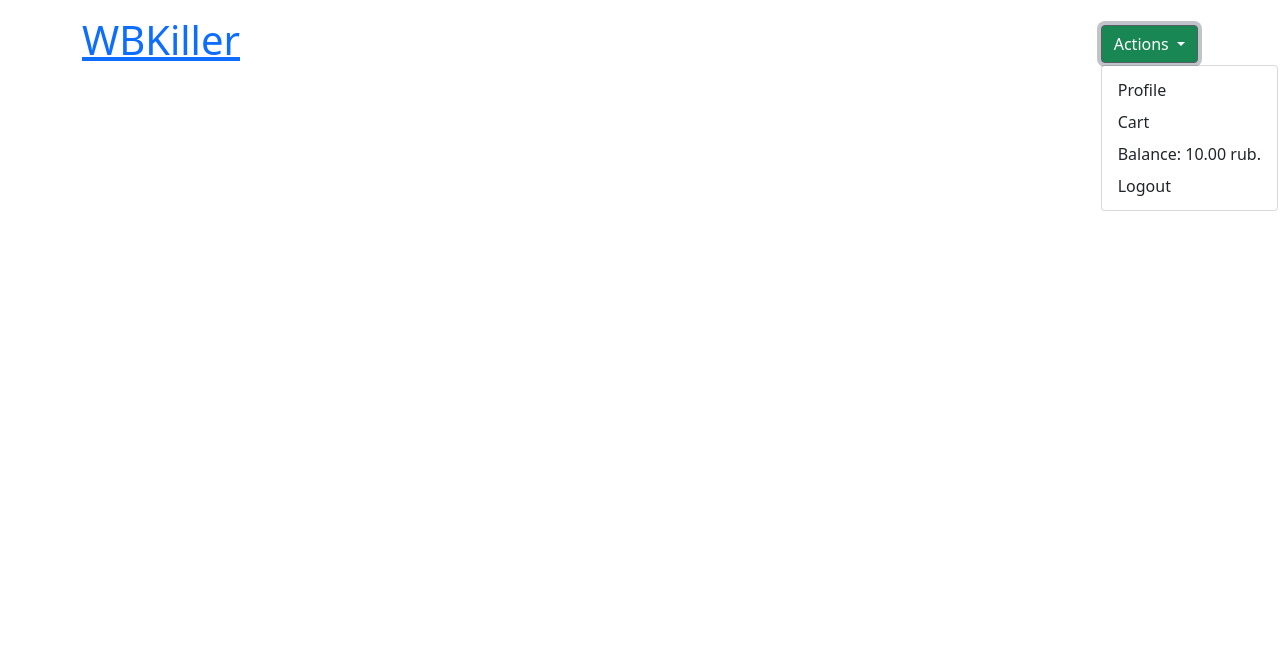
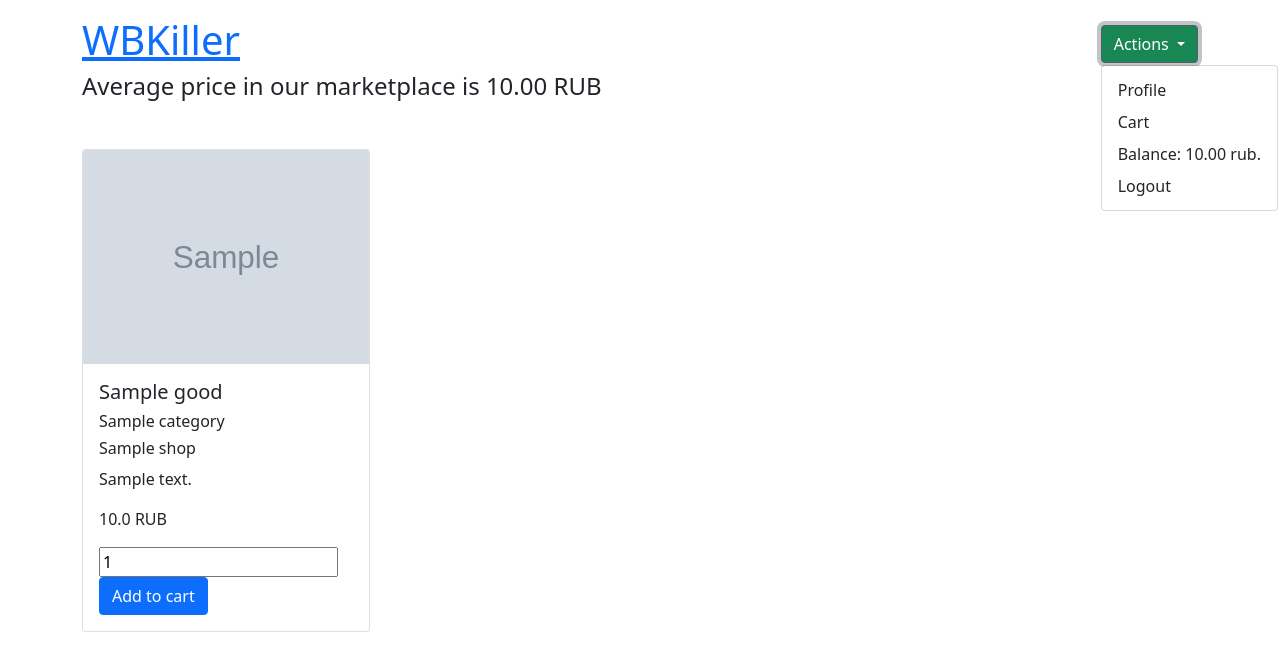
Before and after one commit to OlegEkt/Golf_Club_market, a Django app: page / in a window 1280 px wide, after a click on "Actions". Shown: the top 671 px of the page. Run offline with Django 4.2, Linux system fonts and the light colour scheme; a user stored in the database is signed in; tables that the repository leaves empty hold one stand-in row (values such as "Sample post"); grey boxes marked "Sample" are stand-in pictures.

Commit message:
new files

```diff
--- a/djmarketplace/app_shop/forms.py
+++ b/djmarketplace/app_shop/forms.py
@@ -1,8 +1,14 @@
 from django.contrib.auth.forms import UserCreationForm
-from .models import User
+from .models import User, GoodCart
 from django import forms
 
 class UserForm(UserCreationForm):
     class Meta:
         model = User
         fields = ('username', 'first_name', 'last_name', 'email', 'password1', 'password2')
+
+class CartAddForm(forms.ModelForm):
+
+    class Meta:
+        model = GoodCart
+        fields = ('good_num', )
--- a/djmarketplace/app_shop/templates/app_shop/base.html
+++ b/djmarketplace/app_shop/templates/app_shop/base.html
@@ -17,7 +17,7 @@
                             Actions
                           </button>
                           <ul class="dropdown-menu" aria-labelledby="dropdownMenu2">
-                            <li><a class="dropdown-item" type="button" href="#">Profile</a></li>
+                            <li><a class="dropdown-item" type="button" href="{% url 'profile' request.user.pk %}">Profile</a></li>
                             <li><a class="dropdown-item" type="button" href="#">Cart</a></li>
                             <li><a class="dropdown-item" type="button" href="#">Balance: {{request.user.profile.balance|floatformat:2}} rub.</a></li>
                             <li><a class="dropdown-item" href="{% url 'logout' %}">Logout</a></li>
--- a/djmarketplace/app_shop/templates/app_shop/main.html
+++ b/djmarketplace/app_shop/templates/app_shop/main.html
@@ -1 +1,27 @@
 {% extends 'app_shop/base.html' %}
+
+{% block main %}
+<h4>Average price in our marketplace is {{avg_price|floatformat:2}} RUB</h4>
+<div class="d-flex justify-content-start mt-5" xmlns="http://www.w3.org/1999/html">
+  {% for i_good in goods %}
+        <div class="card me-3" style="width: 18rem;">
+          <img src="{{i_good.image.url}}" class="card-img-top" alt="good image">
+          <div class="card-body">
+              <h5 class="card-title">{{i_good.name}}</h5>
+            <h6>{{i_good.category}}</h6>
+            <h6>{{i_good.shop.name}}</h6>
+            <p class="card-text">{{i_good.description|truncatewords:10}}</p>
+              <p>{{i_good.price}} RUB</p>
+              <form method="post" action="">
+                  {% csrf_token %}
+                  {{add_form.good_num}}
+                  <button type="submit" class="btn btn-primary">Add to cart</button>
+              </form>
+          </div>
+        </div>
+
+  {% empty %}
+       <h2>No goods ....=</h2>
+  {% endfor %}
+{% endblock %}
+</div>
--- a/djmarketplace/app_shop/urls.py
+++ b/djmarketplace/app_shop/urls.py
@@ -1,12 +1,14 @@
+
+
 from django.urls import path
 from django.conf.urls.static import static
 from django.conf import settings
-from .views import register_view, CustomLoginView, CustomLogoutView, MainView
-
+from .views import register_view, CustomLoginView, CustomLogoutView, MainView, UserUpdateView
 
 urlpatterns = [
     path('login/', CustomLoginView.as_view(), name='login'),
     path('logout/', CustomLogoutView.as_view(), name='logout'),
     path('register/', register_view, name='register'),
     path('', MainView.as_view(), name='main'),
+    path('profile/<int:pk>/', UserUpdateView.as_view(), name='profile')
 ] + static(settings.MEDIA_URL, document_root=settings.MEDIA_ROOT)
--- a/djmarketplace/app_shop/views.py
+++ b/djmarketplace/app_shop/views.py
@@ -1,17 +1,36 @@
 from django.contrib.auth import authenticate, login
+from django.db.models import Avg
 from django.shortcuts import render, redirect
-from django.views.generic import ListView
+from django.views.generic import ListView, UpdateView
 
-from .forms import UserForm
+from .forms import UserForm, CartAddForm
 from .models import *
 from django.contrib.auth.views import LoginView, LogoutView
+from django.urls import reverse
+
+class UserUpdateView(UpdateView):
+    model = User
+    fields = ('username', 'first_name', 'last_name', 'email')
+    template_name = 'app_shop/profile.html'
+
+    def get_success_url(self):
+        return reverse('profile', kwargs={'pk': self.request.user.pk})
 
 
 class MainView(ListView):
 
     model = Good
-    queryset = Good.objects.all()
+    queryset = Good.objects.select_related('shop', 'category').defer('amount', 'activity_flag').filter(amount__gt=0, activity_flag='a')
+    context_object_name = 'goods'
     template_name = 'app_shop/main.html'
+
+    def get_context_data(self, *, object_list=None, **kwargs):
+        context = super(MainView, self).get_context_data(**kwargs)
+        context['avg_price'] = Good.objects.only('price').aggregate(avg_price=Avg('price')).get('avg_price')
+        context['add_form'] = CartAddForm()
+        return context
+
+
 
 class CustomLoginView(LoginView):
     template_name = 'app_shop/login.html'
```
Also changed, not shown: djmarketplace/app_shop/templates/app_shop/profile.html (added, +20 -0 lines), djmarketplace/media/goods/n1.jpg (added), djmarketplace/media/goods/p3.jpeg (added), djmarketplace/media/shop_logo/n3.jpg (added), djmarketplace/media/shop_logo/p3_A8QhrQf.jpeg (added).
